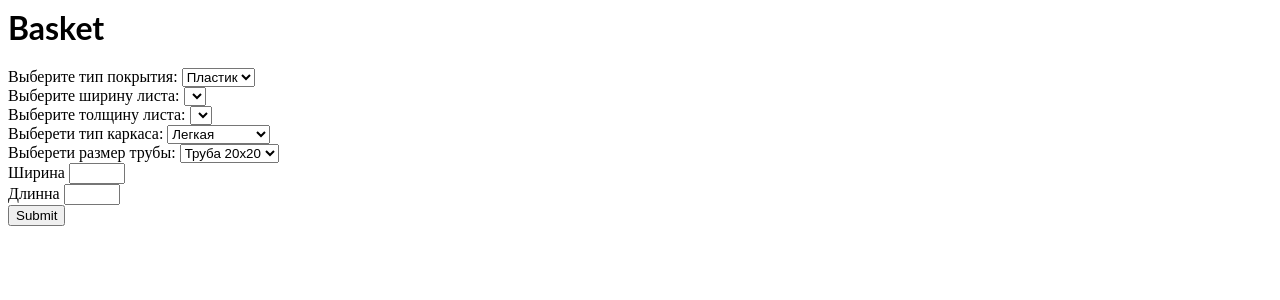
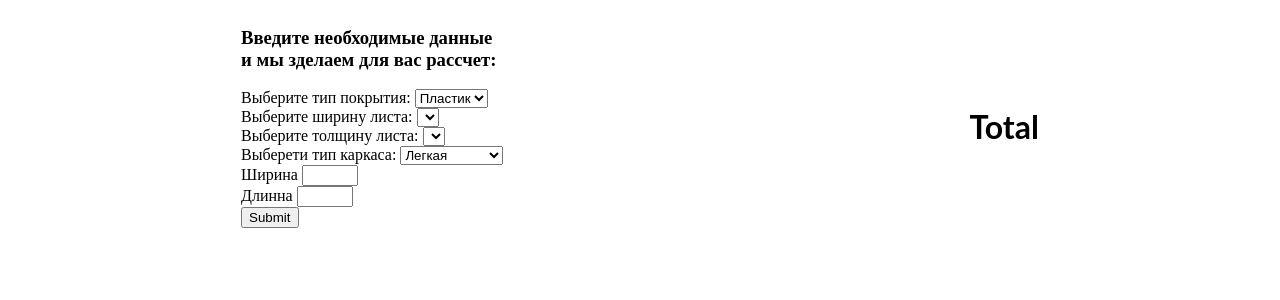
Before and after one commit to aleksei-gazov/calk, a React (Create React App) app: page / in a window 1280 px wide. Shown: the top 300 px of the page. Built offline with nearby package versions, Linux system fonts and the light colour scheme.

Commit message:
4 files modified, 1 added, 1 deleted

```diff
--- a/App.tsx
+++ b/App.tsx
@@ -1,16 +1,16 @@
 import * as React from 'react';
-import Basket from './Basket';
+import Total from './Total';
 import { DataInput } from './DataInput';
-import './style.css';
+import s from './style.css';
 
 
 export default function App() {
 
 
   return (
-    <div>
-      <Basket/>
-    <DataInput/>
+    <div className='container'>
+          <DataInput/>
+      <Total/>
     </div>
   );
 }
--- a/DataInput.tsx
+++ b/DataInput.tsx
@@ -57,6 +57,8 @@ let valueSheet = data.map(i=> {
 // console.log( d)
   return (
     <div>
+      <h3>Введите необходимые данные <br/>
+         и мы зделаем для вас рассчет:</h3>
      <div>
 <label>Выберите тип покрытия:   </label>
 <select onChange={onSelector}>
@@ -100,18 +102,6 @@ let valueSheet = data.map(i=> {
 </select>
 </div>
 <div>
-<label>Выберети размер трубы:   </label>
-<select  {...register('pipeSize')}>
-{data.map(i=> {
-         if(i.type === "pipe") {
-           return (
-<option  value={i.name} >{i.name}</option>
-           )
-         }
-       })}
-</select>
-</div>
-<div>
          <label>Ширина  </label>
 <input
   type="number"
--- a/Basket.tsx
+++ b/Total.tsx
@@ -4,7 +4,7 @@ import { Table } from './Table';
 import { initialTotalStateType } from './totalReducer';
 import { InitialTableStateType } from './utils/table-reducer';
 
-const Basket = () => {
+const Total = () => {
   const total = useAppSelector<initialTotalStateType>(state=>state.total)
   const table = useAppSelector<InitialTableStateType[]>(state=>state.table)
 	 console.log(total)
@@ -12,7 +12,7 @@ const Basket = () => {
 
     return (
         <div>
-           <h1>Basket</h1>
+           <h1>Total</h1>
 					 {table.map(i=> {
 						    let allTotal = total[i.tableId]
 								return (
@@ -27,4 +27,4 @@ const Basket = () => {
     );
 };
 
-export default Basket;
+export default Total;
--- a/package.json
+++ b/package.json
@@ -3,14 +3,18 @@
   "version": "0.0.0",
   "private": true,
   "dependencies": {
+    "@material-ui/core": "^4.12.4",
     "@types/react": "^18.0.8",
     "@types/react-dom": "^18.0.2",
     "axios": "^1.3.4",
+    "fbjs": "^0.2.1",
+    "material-ui": "^0.12.2",
     "react": "^18.1.0",
     "react-dom": "^18.1.0",
     "react-hook-form": "^7.43.8",
     "react-native": ">=0.59",
     "react-redux": "^8.0.5",
+    "react-tap-event-plugin": "^0.1.3",
     "redux": "^4.2.1",
     "redux-thunk": "^2.4.2",
     "uuid": "^9.0.0"
--- a/style.css
+++ b/style.css
@@ -1,3 +1,10 @@
 h1, p {
   font-family: Lato;
 }
+
+.container {
+  display: flex;
+  flex-direction: row;
+  justify-content: space-around;
+  align-items: center;
+}
```
